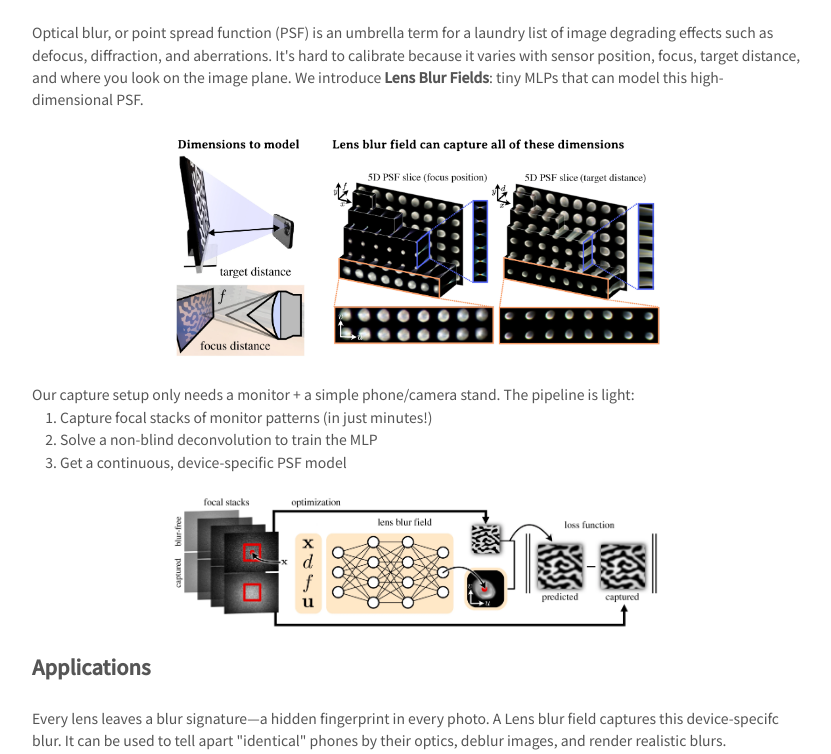
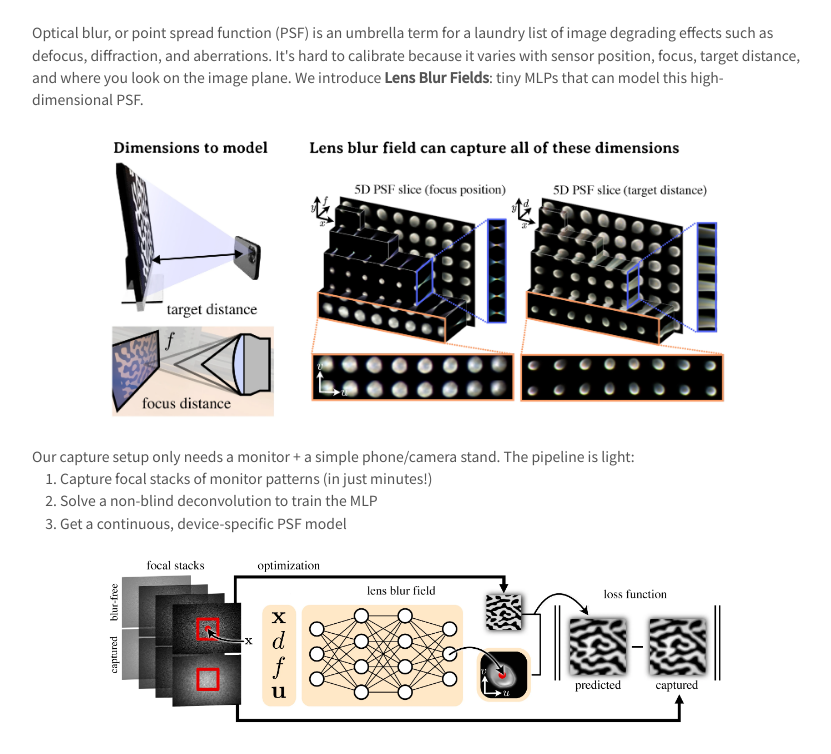
Before and after one commit to blur-fields/blur-fields.github.io, a plain HTML site: page index.html in a window 1280 px wide. Shown: the part 926-1680 px from the top of the page, without its empty margins (222-1053 px from the left). Drawn offline with Linux system fonts and the light colour scheme; some icons are missing.

Commit message:
make figures bigger

```diff
--- a/style.css
+++ b/style.css
@@ -181,14 +181,14 @@ hr { border: 0; background: #e5e5e5; height: 1px; margin: 0 0 20px; }
 }
 
 .figure {
-  width: 80%;          /* take up 80% of the container width */
+  width: 90%;          /* take up 80% of the container width */
   margin: 1.5em auto;  /* vertical spacing + center horizontally */
   display: block;      /* ensures it behaves like a block element */
   text-align: center;  /* center-align inner text/images */
 }
 
 .figure img{
-  width: 80%;          /* take up 80% of the container width */
+  width: 90%;          /* take up 80% of the container width */
   margin: 1.5em auto;  /* vertical spacing + center horizontally */
   display: block;      /* ensures it behaves like a block element */
   text-align: center;  /* center-align inner text/images */
```
